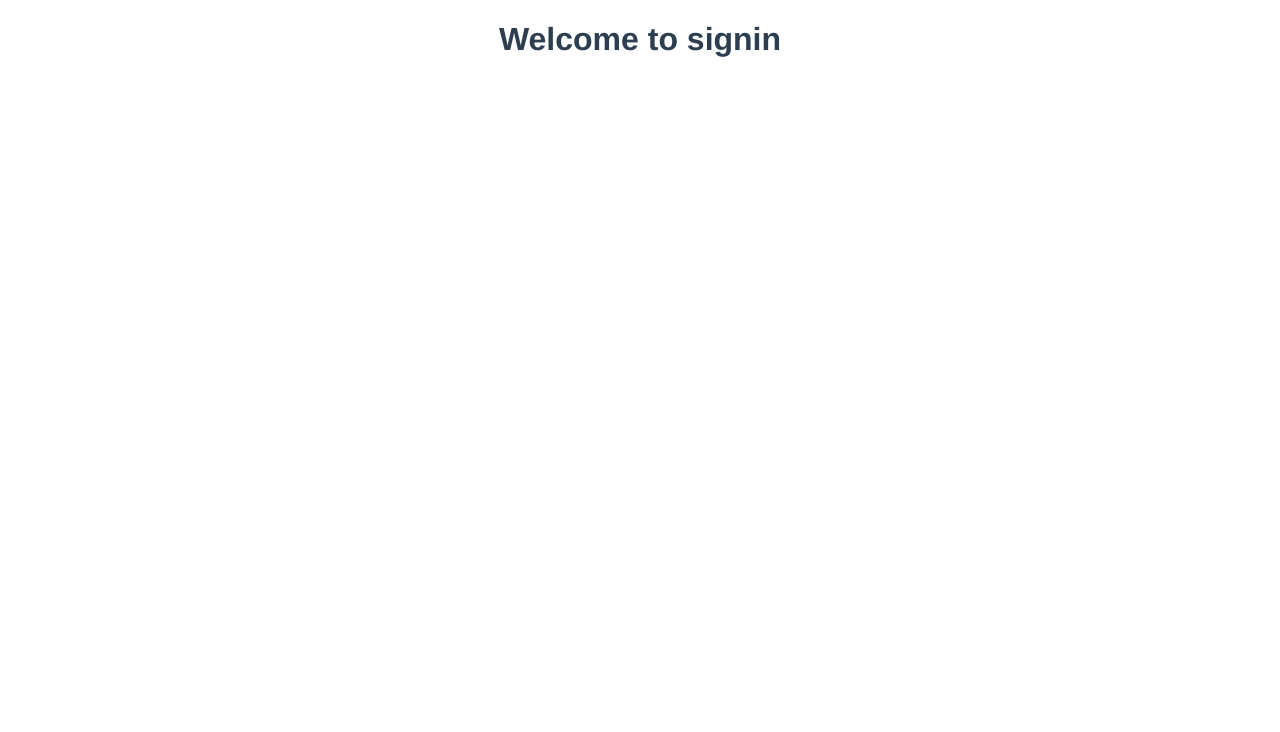
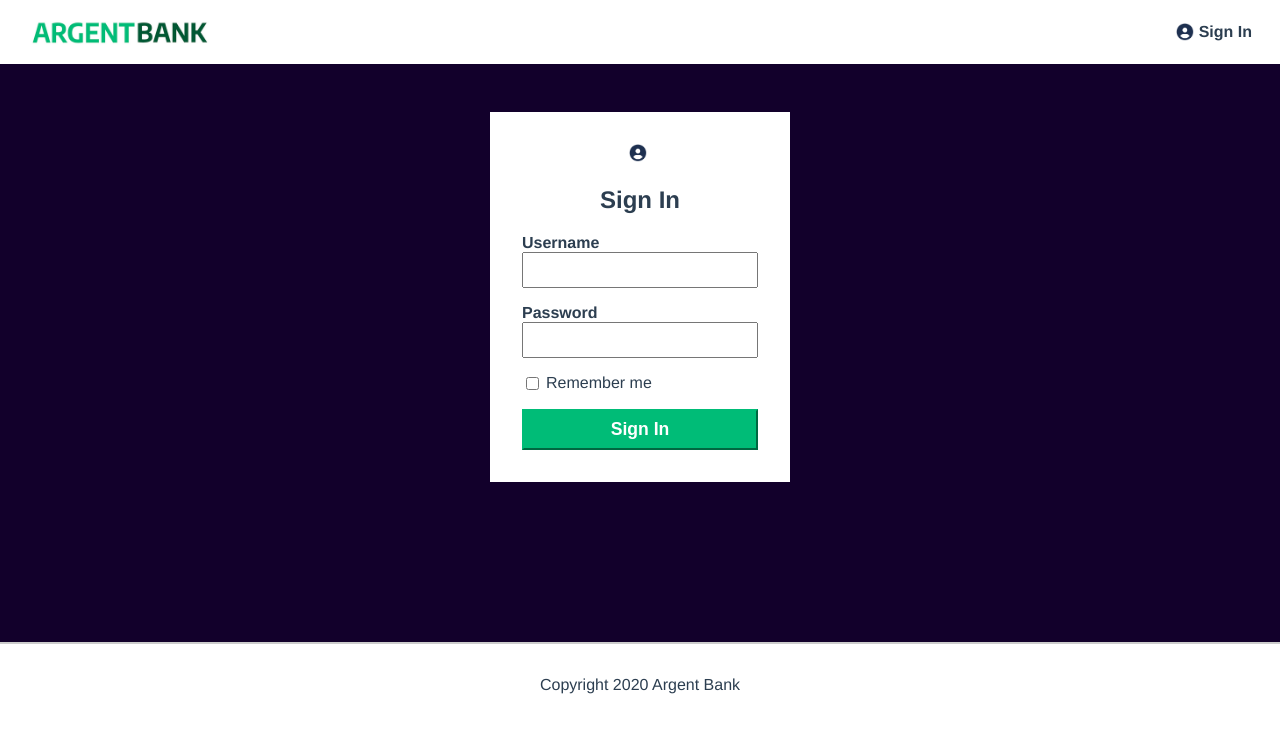
Before and after one commit to awzyy/argentbank-master, a React (Create React App) app in the folder Front/: page /login in a window 1280 px wide. Shown: the top 732 px of the page. Built offline with nearby package versions, Linux system fonts and the light colour scheme.

Commit message:
static login page

```diff
--- a/Front/src/App.js
+++ b/Front/src/App.js
@@ -19,7 +19,7 @@ const router = createBrowserRouter([
     path: "/login",
     element: <Login />,
   },
-    {
+  {
     path: "/dashboard",
     element: <Dashboard />,
   },
--- a/Front/src/Components/Form.jsx
+++ b/Front/src/Components/Form.jsx
@@ -0,0 +1,32 @@
+import React from 'react';
+
+const Form = () => {
+
+return (
+<form>
+      <div className="input-wrapper">
+        <label htmlFor="username">Username</label>
+        <input
+          type="text"
+          id="username"
+        />
+      </div>
+      <div className="input-wrapper">
+        <label htmlFor="password">Password</label>
+        <input
+          type="password"
+          id="password"
+        />
+      </div>
+      <div className="input-remember">
+        <input type="checkbox" id="remember-me" />
+        <label htmlFor="remember-me">Remember me</label>
+      </div>
+      <button className="sign-in-button" type="submit">
+        Sign In
+      </button>
+    </form>
+)
+    }
+
+export default Form;
--- a/Front/src/pages/Login.jsx
+++ b/Front/src/pages/Login.jsx
@@ -1,11 +1,23 @@
 import React from 'react';
+import Header from "../Components/Header";
+import Footer from "../Components/Footer";
+import Form from "../Components/Form";
+import userCircle from "../designs/img/circle-user-solid.png"
+
 
 function Home() {
   return (
-    <div>
-      <h1>Welcome to signin</h1>
-    </div>
+    <>
+    <Header />
+    <main className="main bg-dark">
+        <section className="sign-in-content">
+            <img src={userCircle} className="user-icon" alt="icone de profil utilisateur" />
+            <h1>Sign In</h1>
+                <Form />
+        </section>
+    </main>
+    <Footer />
+    </>
   );
 }
-
 export default Home;
```
